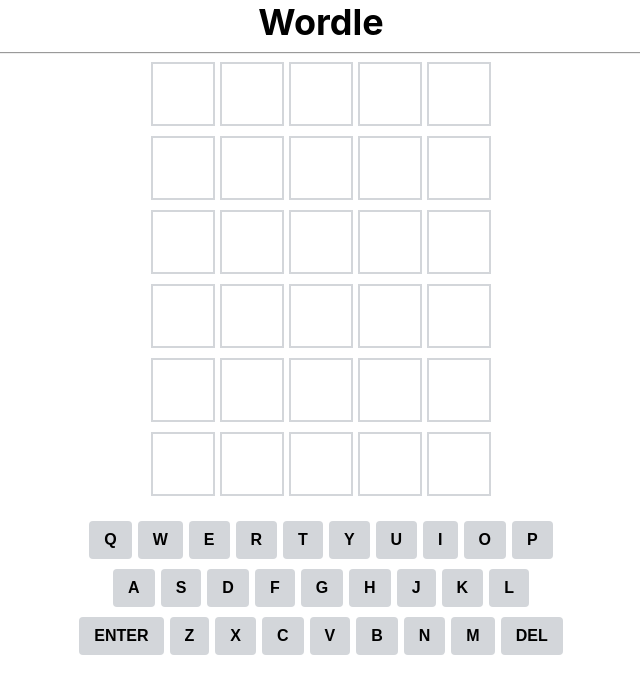
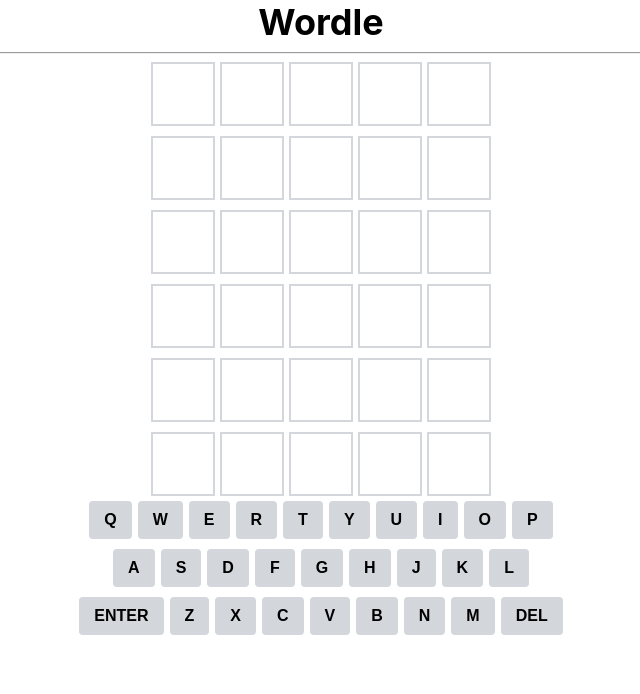
Before and after one commit to CookieRebel/wordlelove, a React (Create React App) app: page / in a window 1280 px wide. Shown: the top 694 px of the page, without its empty margins (319-959 px from the left). Built offline with nearby package versions, Linux system fonts and the light colour scheme.

Commit message:
Positioning

```diff
--- a/src/App.css
+++ b/src/App.css
@@ -64,7 +64,7 @@
   display: flex;
   flex-direction: column;
   align-items: center;
-  margin-top: 20px;
+  margin-top: 0px;
 }
 
 .wordle-keyboard-row {
@@ -95,10 +95,6 @@
   max-width: 95px; /* Adjust size as needed */
 }
 
-.wordle-key.Clarge {
-  flex: 1;
-  max-width: 115px; /* Adjust size as needed */
-}
 /* Style for keys that have been used in a guess */
 .wordle-key.correct,
 .wordle-key.present,
```
